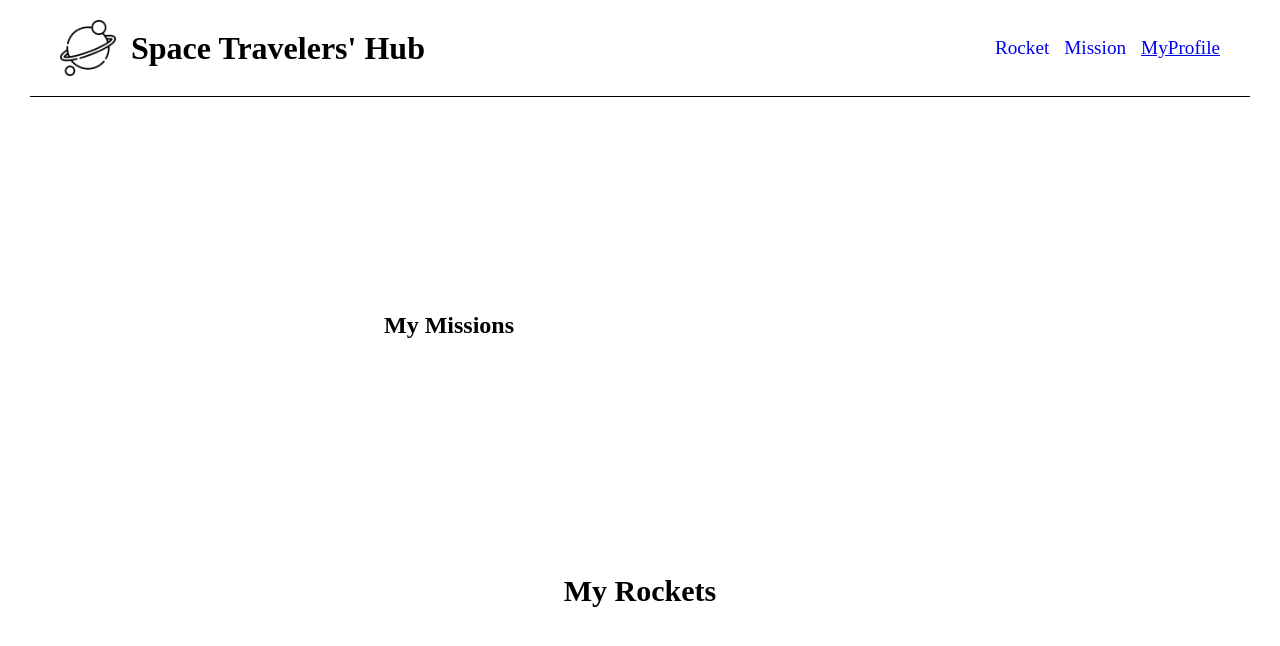
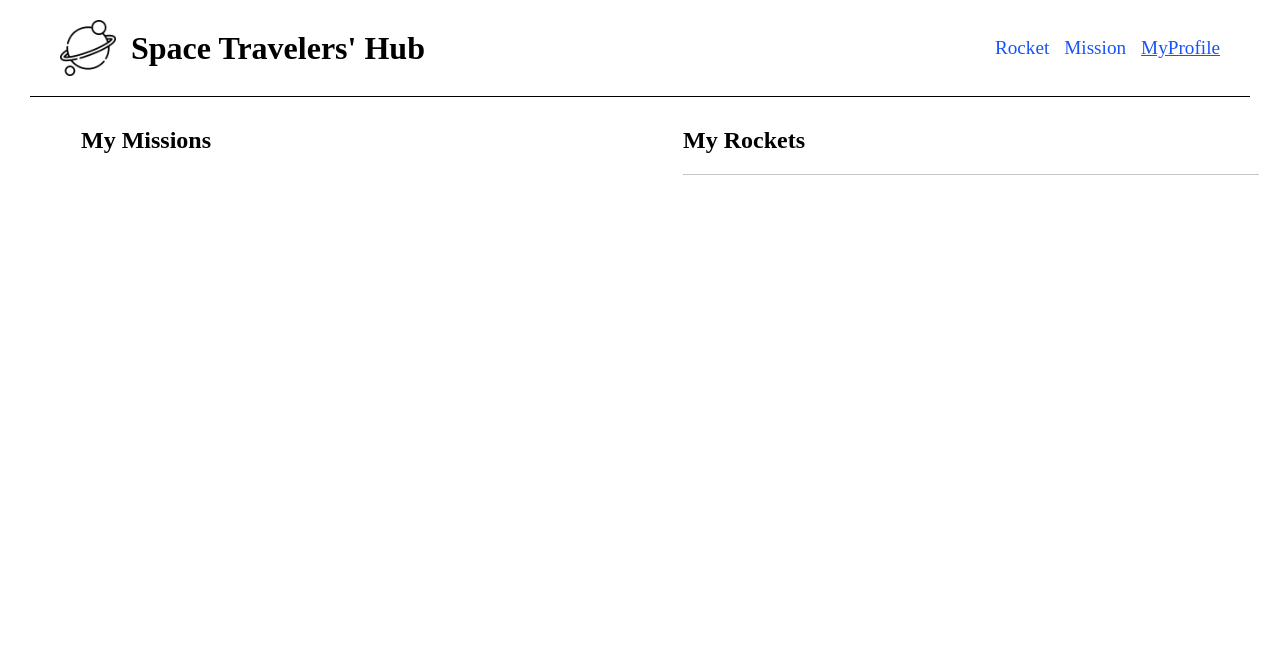
Before and after one commit to Kwaku28/Space-Travelers-Hub, a React (Create React App) app: page /MyProfile in a window 1280 px wide. Shown: the top 646 px of the page. Built offline with nearby package versions, Linux system fonts and the light colour scheme.

Commit message:
Add style to position element on profile page

```diff
--- a/src/Style/index.css
+++ b/src/Style/index.css
@@ -38,6 +38,7 @@ nav ul {
   height: 12vh;
   text-decoration: none;
   cursor: pointer;
+  color: rgb(24, 83, 247);
 }
 
 .active {
@@ -46,25 +47,30 @@ nav ul {
 
 .MyprofileContainer {
   display: flex;
+  justify-content: center;
+  gap: 30px;
+}
+
+.RocketProfile {
+  display: flex;
   flex-direction: column;
-  justify-content: space-evenly;
-  align-items: center;
-  height: 87vh;
+  margin: 30px 0;
+  width: 45%;
 }
 
 .MyRocket {
-  font-size: 30px;
+  padding-bottom: 20px;
 }
 
 .RocketUl {
   text-decoration: none;
+  border-bottom: 1px solid rgba(128, 128, 128, 0.454);
 }
 
 .RocketNames {
   display: flex;
   flex-direction: column;
-  border: 1px solid rgba(128, 128, 128, 0.454);
-  text-decoration: none;
-  width: 40vh;
-  padding: 15px 10px;
+  border-top: 1px solid rgba(128, 128, 128, 0.454);
+  border-left: 1px solid rgba(128, 128, 128, 0.454);
+  padding: 20px;
 }
```
